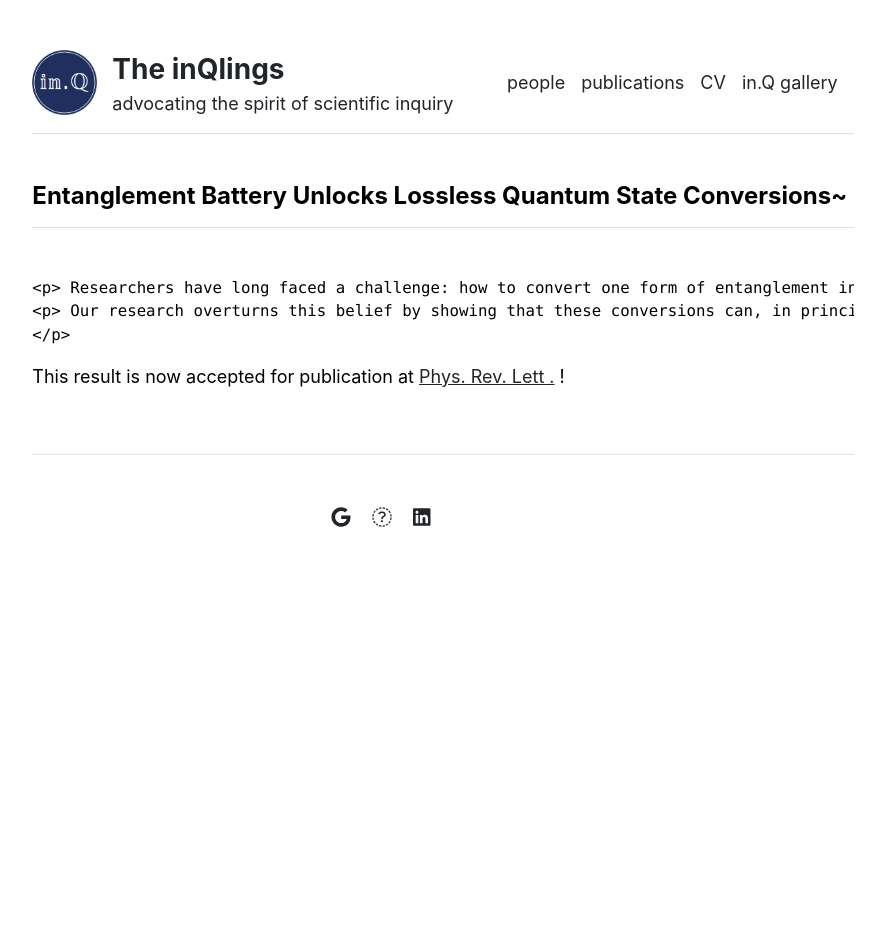
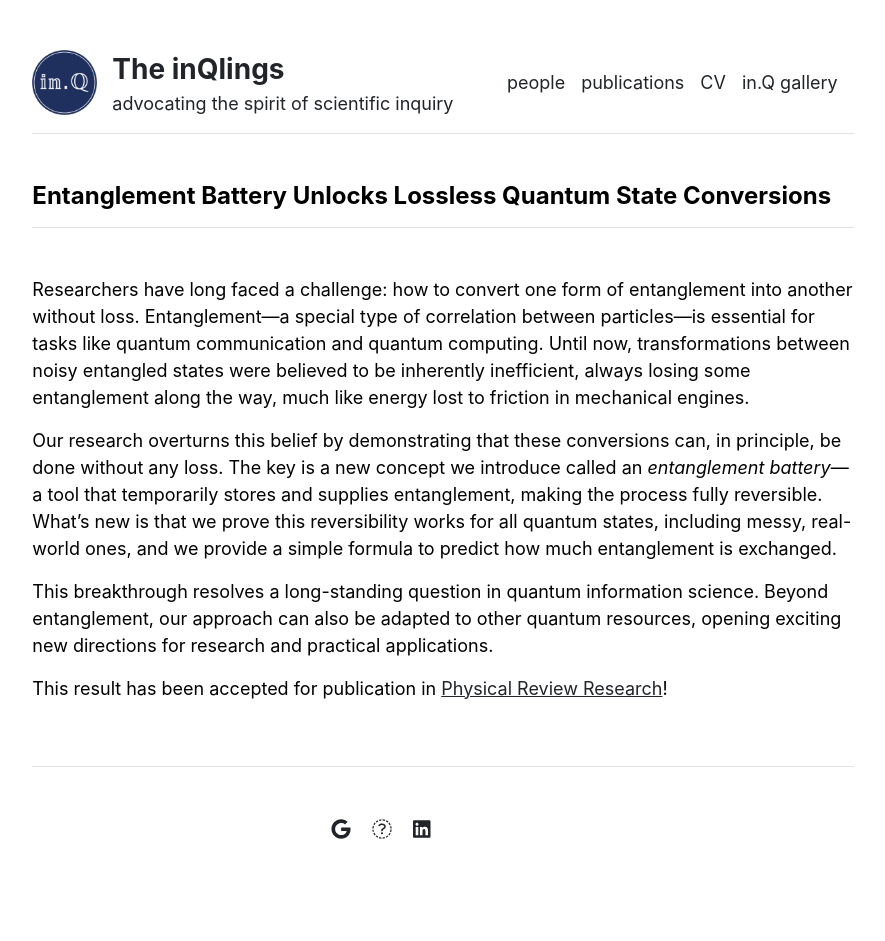
Before and after one commit to nelly-ng/nelly-ng.github.io, a Jekyll site: the page built from _posts/2025-05-20-battery.md, in a window 1280 px wide. Shown: the whole page, without its empty margins (197-1082 px from the left). Built offline with Jekyll 4.4.1, drawn with Linux system fonts in a browser that asks for light colours; before the commit the page ends 900 px from its top, so only the background shows below that.

Commit message:
Update 2025-05-20-battery.md

```diff
--- a/_posts/2025-05-20-battery.md
+++ b/_posts/2025-05-20-battery.md
@@ -1,14 +1,20 @@
 ---
 layout: post
-title: "Entanglement Battery Unlocks Lossless Quantum State Conversions~"
+title: "Entanglement Battery Unlocks Lossless Quantum State Conversions"
 ---
 
-    <p>
-Researchers have long faced a challenge: how to convert one form of entanglement into another without loss. Entanglement—a special form of correlations between particles—is essential for tasks like quantum communication and quantum computing. Until now, transformations between noisy entangled states were thought to be inherently inefficient, always losing some entanglement along the way, much like energy lost to friction in mechanical engines. </p>
-    <p>
-Our research overturns this belief by showing that these conversions can, in principle, be done without any loss. The key is a new concept we introduce called an “entanglement battery”—a tool that temporarily stores and supplies entanglement, making the process fully reversible. What’s new is that we prove this reversibility works for all quantum states, including messy, real-world ones, and we give a simple formula to predict how much entanglement is exchanged. This breakthrough resolves a long-standing question in quantum information science. Beyond entanglement, our approach can be adapted to other quantum resources, opening new directions for research and practical applications.
-    </p>
+<p>
+Researchers have long faced a challenge: how to convert one form of entanglement into another without loss. Entanglement—a special type of correlation between particles—is essential for tasks like quantum communication and quantum computing. Until now, transformations between noisy entangled states were believed to be inherently inefficient, always losing some entanglement along the way, much like energy lost to friction in mechanical engines.
+</p>
 
 <p>
-  This result is now accepted for publication at <a href="[https://journals.aps.org/prresearch/abstract/10.1103/PhysRevResearch.7.L022031](https://journals.aps.org/prl/accepted/2b076Ya5N9e1ef9ed0c98379579ddae47831e9f46)">Phys. Rev. Lett .</a> !
+Our research overturns this belief by demonstrating that these conversions can, in principle, be done without any loss. The key is a new concept we introduce called an <em>entanglement battery</em>—a tool that temporarily stores and supplies entanglement, making the process fully reversible. What’s new is that we prove this reversibility works for all quantum states, including messy, real-world ones, and we provide a simple formula to predict how much entanglement is exchanged.
+</p>
+
+<p>
+This breakthrough resolves a long-standing question in quantum information science. Beyond entanglement, our approach can also be adapted to other quantum resources, opening exciting new directions for research and practical applications.
+</p>
+
+<p>
+  This result has been accepted for publication in <a href="https://journals.aps.org/prresearch/abstract/10.1103/PhysRevResearch.7.L022031">Physical Review Research</a>!
     </p>
```
